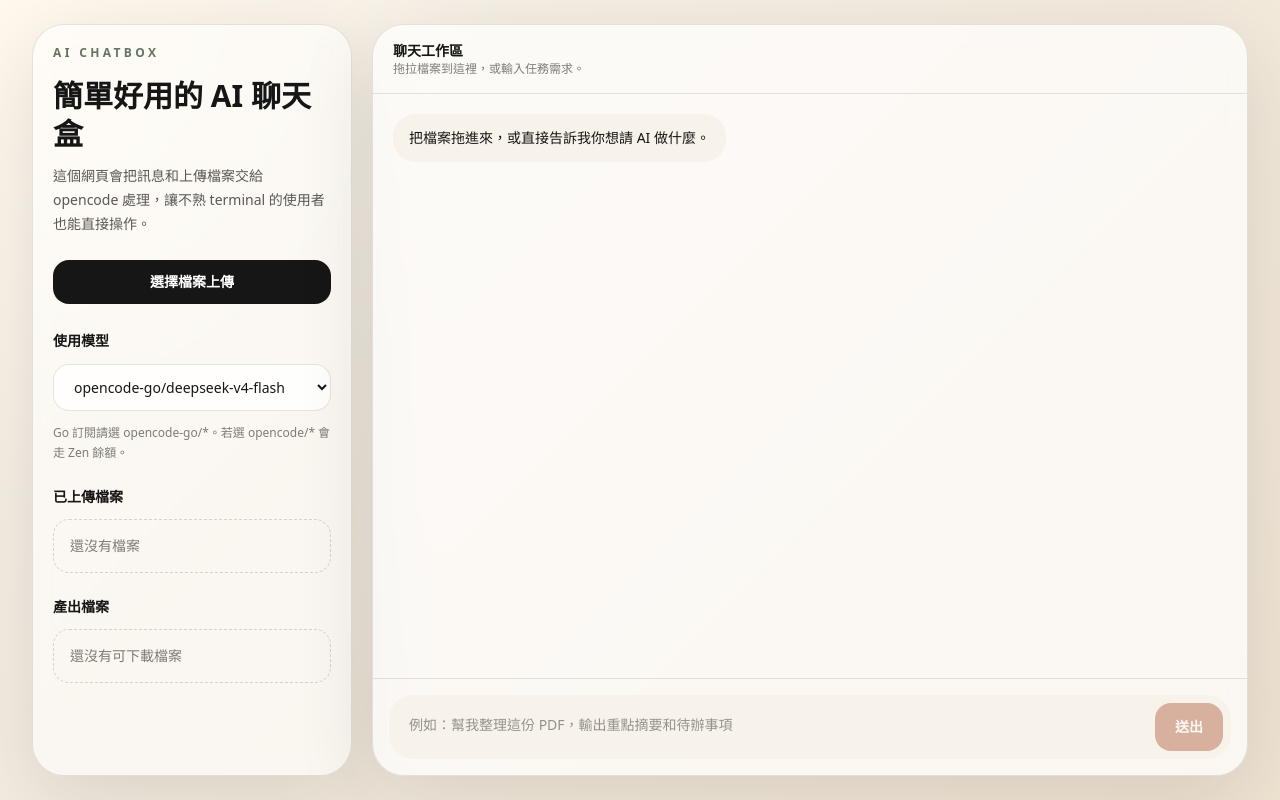
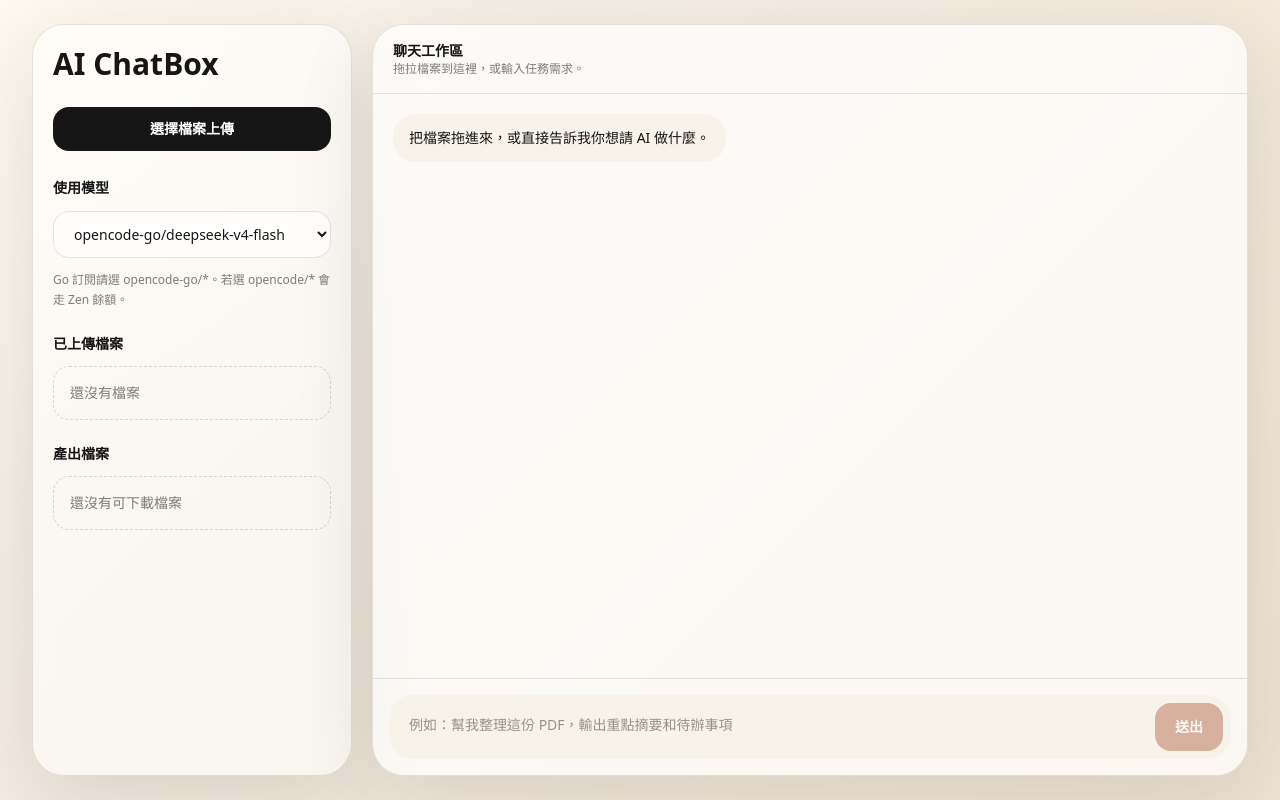
Before and after one commit to nichodelightful/opencode_frontend, a Next.js app: page / in a window 1280 px wide. Built offline with nearby package versions, Linux system fonts and the light colour scheme.

Commit message:
Simplify sidebar title

```diff
--- a/src/app/page.tsx
+++ b/src/app/page.tsx
@@ -206,11 +206,7 @@ export default function Home() {
     <main className="min-h-screen bg-[radial-gradient(circle_at_top_left,#fff8ed,transparent_34%),linear-gradient(135deg,#f7f2ea,#efe3d2)] px-4 py-6 text-ink sm:px-8">
       <section className="mx-auto grid min-h-[calc(100vh-48px)] max-w-7xl gap-5 lg:grid-cols-[320px_1fr]">
         <aside className="rounded-[2rem] border border-black/10 bg-white/55 p-5 shadow-soft backdrop-blur">
-          <p className="text-xs font-semibold uppercase tracking-[0.28em] text-moss">AI Chatbox</p>
-          <h1 className="mt-4 text-3xl font-semibold leading-tight">簡單好用的 AI 聊天盒</h1>
-          <p className="mt-3 text-sm leading-6 text-black/65">
-            這個網頁會把訊息和上傳檔案交給 opencode 處理，讓不熟 terminal 的使用者也能直接操作。
-          </p>
+          <h1 className="text-3xl font-semibold leading-tight">AI ChatBox</h1>
 
           <button
             className="mt-6 w-full rounded-2xl bg-ink px-4 py-3 text-sm font-semibold text-white transition hover:bg-black disabled:opacity-60"
```
